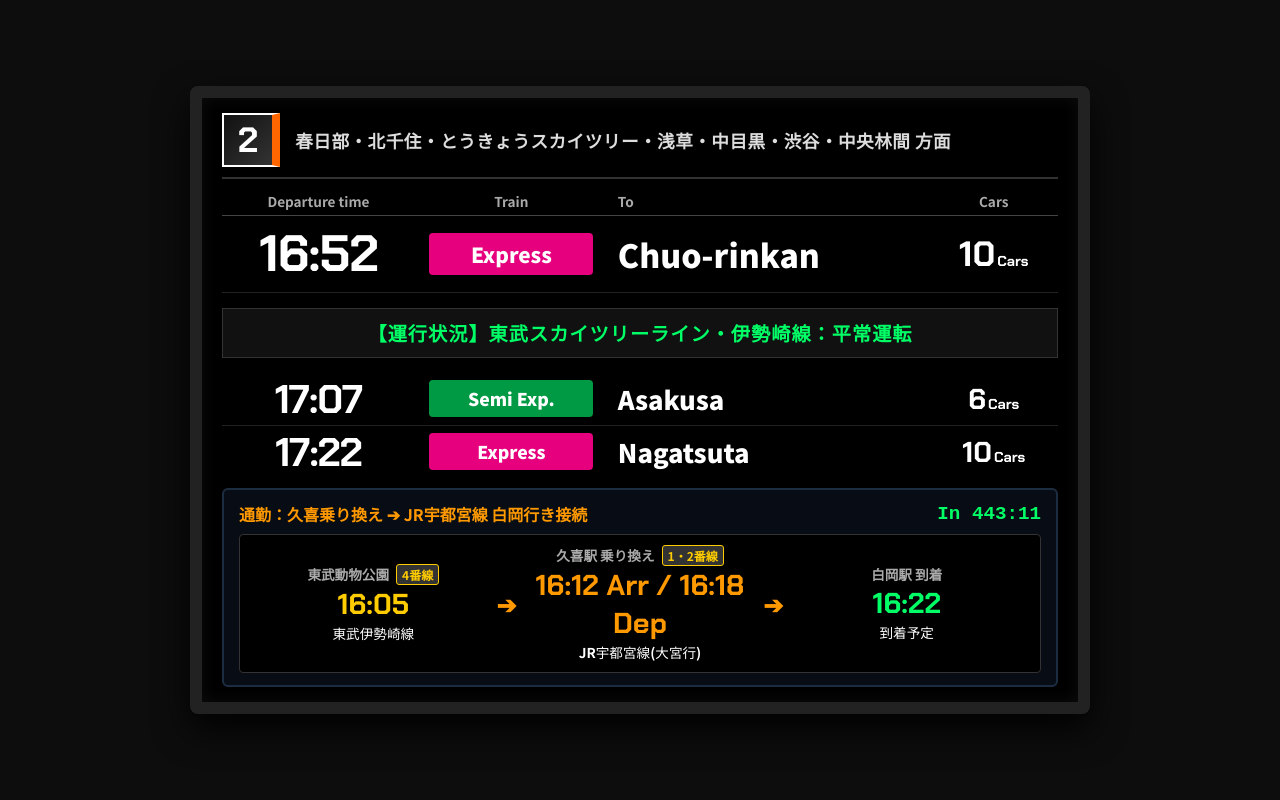
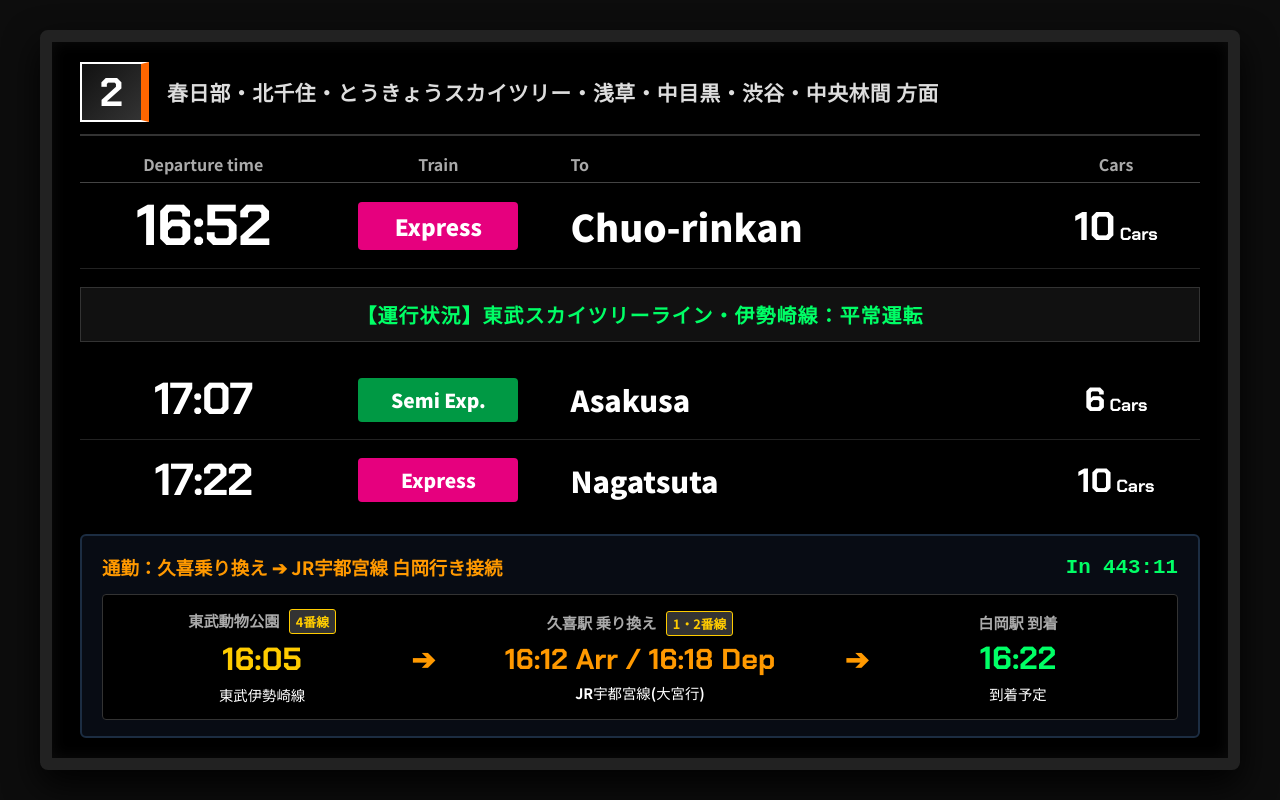
Before and after one commit to namtokashimasu-crypto/trainmonitor, a plain HTML site: page index.html in a window 1280 px wide. Drawn offline with Linux system fonts and the light colour scheme; no server answers.

Commit message:
Update index.html

```diff
--- a/index.html
+++ b/index.html
@@ -32,17 +32,18 @@
       align-items: center;
       min-height: 100vh;
       margin: 0;
-      padding: 15px;
+      padding: 20px;
     }
 
+    /* 画面を広く使うため max-width を 1200px に拡張 */
     .board-container {
       background-color: var(--bg-board);
       width: 100%;
-      max-width: 900px;
+      max-width: 1200px;
       border: 12px solid var(--border-outer);
       border-radius: 8px;
       box-shadow: 0 15px 35px rgba(0,0,0,0.9), inset 0 0 15px rgba(255,255,255,0.05);
-      padding: 15px 20px;
+      padding: 20px 28px;
       transition: border-color 0.5s ease;
     }
 
@@ -61,51 +62,57 @@
       display: flex;
       align-items: center;
       border-bottom: 2px solid #333;
-      padding-bottom: 10px;
-      margin-bottom: 12px;
+      padding-bottom: 12px;
+      margin-bottom: 16px;
     }
 
     .platform-num {
       background: linear-gradient(135deg, #111, #333);
       color: #fff;
-      font-size: 2.2rem;
+      font-size: 2.5rem;
       font-weight: 900;
-      padding: 2px 14px;
+      padding: 2px 18px;
       border: 2px solid #fff;
       border-right: 8px solid #f60;
-      margin-right: 15px;
+      margin-right: 18px;
       font-family: 'Chakra Petch', sans-serif;
+      flex-shrink: 0;
     }
 
     .banner-text {
-      font-size: 1.1rem;
+      font-size: 1.3rem;
       color: #ddd;
       font-weight: bold;
       letter-spacing: 0.5px;
+      white-space: nowrap;
+      overflow: hidden;
+      text-overflow: ellipsis;
     }
 
+    /* 列幅を固定パーセンテージにして幅のぶれを防止 */
     .board-header {
       display: grid;
-      grid-template-columns: 1.8fr 1.8fr 3fr 1.2fr;
+      grid-template-columns: 22% 20% 43% 15%;
       color: var(--text-gray);
-      font-size: 0.85rem;
+      font-size: 1rem;
       border-bottom: 1px solid #444;
-      padding-bottom: 4px;
+      padding-bottom: 6px;
       text-align: center;
     }
 
     .board-row {
       display: grid;
-      grid-template-columns: 1.8fr 1.8fr 3fr 1.2fr;
+      grid-template-columns: 22% 20% 43% 15%;
       align-items: center;
-      padding: 12px 0;
+      padding: 14px 0;
       border-bottom: 1px solid #222;
       text-align: center;
+      min-height: 80px; /* 行高さを固定 */
     }
 
     .dept-time {
       font-family: 'Chakra Petch', sans-serif;
-      font-size: 3.2rem;
+      font-size: 3.6rem;
       font-weight: 700;
       color: var(--text-white);
       letter-spacing: -1px;
@@ -115,8 +122,9 @@
     .train-badge {
       display: inline-block;
       width: 85%;
-      padding: 6px 0;
-      font-size: 1.3rem;
+      max-width: 160px;
+      padding: 8px 0;
+      font-size: 1.4rem;
       font-weight: 900;
       border-radius: 4px;
       text-align: center;
@@ -127,40 +135,45 @@
     .badge-semi { background-color: var(--badge-semi); color: #fff; }
 
     .destination {
-      font-size: 2rem;
+      font-size: 2.3rem;
       font-weight: 900;
       color: var(--text-white);
       text-align: left;
-      padding-left: 10px;
+      padding-left: 20px;
+      white-space: nowrap;
     }
 
     .cars-info {
       font-family: 'Chakra Petch', sans-serif;
-      font-size: 2.2rem;
+      font-size: 2.5rem;
       font-weight: 700;
       color: var(--text-white);
     }
 
-    .cars-unit { font-size: 0.9rem; font-weight: normal; margin-left: 2px; }
+    .cars-unit { font-size: 1.1rem; font-weight: normal; margin-left: 4px; }
 
     .notice-bar {
       background-color: #111;
       color: var(--ok-green);
       border: 1px solid #333;
-      padding: 10px 15px;
-      margin: 15px 0;
-      font-size: 1.2rem;
+      padding: 12px 18px;
+      margin: 18px 0;
+      font-size: 1.25rem;
       font-weight: bold;
       text-align: center;
       letter-spacing: 1px;
       transition: all 0.3s ease;
+      min-height: 50px;
+      display: flex;
+      align-items: center;
+      justify-content: center;
     }
 
     .notice-bar.has-delay {
       background-color: #4a0000;
       color: #ffffff;
       border-color: var(--delay-red);
-      font-size: 1.3rem;
+      font-size: 1.35rem;
     }
 
     /* 妻通勤セクション */
@@ -168,18 +181,19 @@
       background: #080c14;
       border: 2px solid #1c2d42;
       border-radius: 6px;
-      padding: 12px 15px;
-      margin-top: 10px;
+      padding: 16px 20px;
+      margin-top: 14px;
     }
 
     .wife-header {
       color: var(--text-orange);
-      font-size: 1rem;
+      font-size: 1.15rem;
       font-weight: bold;
       display: flex;
       justify-content: space-between;
       align-items: center;
-      margin-bottom: 8px;
+      margin-bottom: 12px;
+      min-height: 30px;
     }
 
     .wife-connection-flow {
@@ -188,31 +202,35 @@
       justify-content: space-between;
       background: #000;
       border: 1px solid #333;
-      padding: 10px 15px;
+      padding: 14px 20px;
       border-radius: 4px;
+      min-height: 100px; /* カード内部の高さを固定 */
     }
 
     .step-box { text-align: center; flex: 1; }
-    .step-station { font-size: 0.85rem; color: var(--text-gray); font-weight: bold; }
+    .step-station { font-size: 0.95rem; color: var(--text-gray); font-weight: bold; margin-bottom: 4px; }
     .step-time {
       font-family: 'Chakra Petch', sans-serif;
-      font-size: 1.8rem;
+      font-size: 2rem;
       font-weight: bold;
       color: var(--text-yellow);
+      white-space: nowrap;
     }
-    .step-label { font-size: 0.85rem; color: #fff; }
+    .step-label { font-size: 0.9rem; color: #fff; margin-top: 4px; }
+
     .platform-badge {
       display: inline-block;
       background: #333;
       color: #ffcc00;
       border: 1px solid #ffcc00;
-      font-size: 0.75rem;
-      padding: 1px 5px;
+      font-size: 0.8rem;
+      padding: 2px 6px;
       border-radius: 3px;
-      margin-left: 4px;
+      margin-left: 6px;
       font-family: 'Noto Sans JP', sans-serif;
     }
-    .arrow { color: var(--text-orange); font-size: 1.5rem; font-weight: bold; padding: 0 5px; }
+
+    .arrow { color: var(--text-orange); font-size: 1.8rem; font-weight: bold; padding: 0 10px; }
   </style>
 </head>
 <body>
@@ -231,7 +249,7 @@
     <div class="board-header">
       <div id="hdr-dept">発車時刻</div>
       <div id="hdr-train">種別</div>
-      <div style="text-align: left; padding-left: 10px;" id="hdr-to">行先</div>
+      <div style="text-align: left; padding-left: 20px;" id="hdr-to">行先</div>
       <div id="hdr-cars">両数</div>
     </div>
 
@@ -249,30 +267,30 @@
     </div>
 
     <!-- 次発 (2本目) -->
-    <div class="board-row" style="padding: 6px 0;">
-      <div class="dept-time" id="m2-time" style="font-size: 2.5rem;">--:--</div>
-      <div><span class="train-badge badge-local" id="m2-badge" style="font-size: 1.1rem;">普通</span></div>
-      <div class="destination" id="m2-dest" style="font-size: 1.6rem;">--</div>
-      <div class="cars-info" id="m2-cars" style="font-size: 1.8rem;">--<span class="cars-unit" id="m2-unit">両</span></div>
+    <div class="board-row" style="padding: 8px 0;">
+      <div class="dept-time" id="m2-time" style="font-size: 2.8rem;">--:--</div>
+      <div><span class="train-badge badge-local" id="m2-badge" style="font-size: 1.2rem;">普通</span></div>
+      <div class="destination" id="m2-dest" style="font-size: 1.8rem;">--</div>
+      <div class="cars-info" id="m2-cars" style="font-size: 2.1rem;">--<span class="cars-unit" id="m2-unit">両</span></div>
     </div>
 
     <!-- 次々発 (3本目) -->
-    <div class="board-row" style="padding: 6px 0; border: none;">
-      <div class="dept-time" id="m3-time" style="font-size: 2.5rem;">--:--</div>
-      <div><span class="train-badge badge-express" id="m3-badge" style="font-size: 1.1rem;">急行</span></div>
-      <div class="destination" id="m3-dest" style="font-size: 1.6rem;">--</div>
-      <div class="cars-info" id="m3-cars" style="font-size: 1.8rem;">--<span class="cars-unit" id="m3-unit">両</span></div>
+    <div class="board-row" style="padding: 8px 0; border: none;">
+      <div class="dept-time" id="m3-time" style="font-size: 2.8rem;">--:--</div>
+      <div><span class="train-badge badge-express" id="m3-badge" style="font-size: 1.2rem;">急行</span></div>
+      <div class="destination" id="m3-dest" style="font-size: 1.8rem;">--</div>
+      <div class="cars-info" id="m3-cars" style="font-size: 2.1rem;">--<span class="cars-unit" id="m3-unit">両</span></div>
     </div>
 
-    <!-- 3. 妻通勤カード（番線表示＋接続） -->
+    <!-- 3. 妻通勤カード（レイアウト完全固定版） -->
     <div class="wife-section">
       <div class="wife-header">
         <span id="wife-card-title">通勤：久喜乗り換え ➔ JR宇都宮線 白岡行き接続</span>
-        <span id="wife-countdown" style="color: var(--ok-green); font-family: monospace; font-size: 1.2rem;">あと --:--</span>
+        <span id="wife-countdown" style="color: var(--ok-green); font-family: monospace; font-size: 1.3rem;">あと --:--</span>
       </div>
 
       <div class="wife-connection-flow">
-        <!-- 東武動物公園（4番線） -->
+        <!-- 東武動物公園 -->
         <div class="step-box">
           <div class="step-station"><span id="st-tobu">東武動物公園</span> <span class="platform-badge">4番線</span></div>
           <div class="step-time" id="w-tobu-time">--:--</div>
@@ -281,10 +299,10 @@
 
         <div class="arrow">➔</div>
 
-        <!-- 久喜駅（1/2番線乗り換え） -->
-        <div class="step-box">
+        <!-- 久喜駅（1行に収まるフォーマットに統一） -->
+        <div class="step-box" style="flex: 1.4;">
           <div class="step-station"><span id="st-kuki">久喜駅 乗り換え</span> <span class="platform-badge">1・2番線</span></div>
-          <div class="step-time" id="w-kuki-time" style="color: #ff9900;">--:--着 / --:--発</div>
+          <div class="step-time" id="w-kuki-time" style="color: #ff9900; font-size: 1.8rem;">--:-- Arr / --:-- Dep</div>
           <div class="step-label" id="lbl-jr-line">JR宇都宮線(大宮行)</div>
         </div>
 
@@ -304,10 +322,9 @@
   <script>
     const ODPT_API_KEY = "c7im4fjqeajwpurz9a295jbpdctk5q3mw9orll1m0hgbm9t016vrfvtpftebkhln";
 
-    let isEnglish = false; // 日英切替フラグ
+    let isEnglish = false;
     let globalDelayMinutes = 0;
 
-    // 妻通勤データ
     const wifeRoutes = [
       { tobuDep: "07:05", kukiArr: "07:12", jrDep: "07:18", shiraokaArr: "07:22" },
       { tobuDep: "07:18", kukiArr: "07:25", jrDep: "07:32", shiraokaArr: "07:36" },
@@ -324,7 +341,6 @@
       { tobuDep: "20:00", kukiArr: "20:07", jrDep: "20:15", shiraokaArr: "20:19" }
     ];
 
-    // ダイヤ（日/英辞書つき）
     const myRoutes = [
       { time: "07:02", typeJa: "急行", typeEn: "Express", badge: "badge-express", destJa: "中央林間", destEn: "Chuo-rinkan", cars: "10" },
       { time: "07:08", typeJa: "普通", typeEn: "Local", badge: "badge-local", destJa: "中目黒", destEn: "Naka-meguro", cars: "7" },
@@ -350,7 +366,6 @@
       { time: "20:25", typeJa: "普通", typeEn: "Local", badge: "badge-local", destJa: "北千住", destEn: "Kita-senju", cars: "7" }
     ];
 
-    // ★ 3秒ごとに「日本語 ⇄ 英語」を切り替えるタイマー ★
     setInterval(() => {
       isEnglish = !isEnglish;
       updateLanguageUI();
@@ -358,7 +373,6 @@
     }, 3000);
 
     function updateLanguageUI() {
-      // ヘッダー部分の日英切替
       document.getElementById("hdr-dept").textContent = isEnglish ? "Departure time" : "発車時刻";
       document.getElementById("hdr-train").textContent = isEnglish ? "Train" : "種別";
       document.getElementById("hdr-to").textContent = isEnglish ? "To" : "行先";
@@ -368,12 +382,10 @@
       document.getElementById("m2-unit").textContent = isEnglish ? "Cars" : "両";
       document.getElementById("m3-unit").textContent = isEnglish ? "Cars" : "両";
 
-      // 上部バー
       document.getElementById("top-banner-text").textContent = isEnglish
         ? "for Kasukabe, Kita-senju, TOKYO SKYTREE, Asakusa, Naka-meguro, Shibuya, Chuo-rinkan"
         : "春日部・北千住・とうきょうスカイツリー・浅草・中目黒・渋谷・中央林間 方面";
 
-      // 妻通勤カード
       document.getElementById("wife-card-title").textContent = isEnglish
         ? "Commute: Transfer at Kuki ➔ JR Utsunomiya Line for Shiraoka"
         : "通勤：久喜乗り換え ➔ JR宇都宮線 白岡行き接続";
@@ -453,9 +465,12 @@
 
       if (nextRoute) {
         document.getElementById("w-tobu-time").textContent = nextRoute.tobuDep;
+
+        // 久喜着/発を常に1行に統一（レイアウト崩れを完全に解決）
         document.getElementById("w-kuki-time").textContent = isEnglish
           ? `${nextRoute.kukiArr} Arr / ${nextRoute.jrDep} Dep`
           : `${nextRoute.kukiArr}着 / ${nextRoute.jrDep}発`;
+
         document.getElementById("w-shiraoka-time").textContent = nextRoute.shiraokaArr;
 
         const [h, m] = nextRoute.tobuDep.split(":").map(Number);
@@ -471,7 +486,7 @@
         countdownEl.textContent = `${prefixText}${String(min).padStart(2,'0')}:${String(sec).padStart(2,'0')}`;
       } else {
         document.getElementById("w-tobu-time").textContent = "--:--";
-        document.getElementById("w-kuki-time").textContent = "--:--";
+        document.getElementById("w-kuki-time").textContent = "--:-- Arr / --:-- Dep";
         document.getElementById("w-shiraoka-time").textContent = "--:--";
         document.getElementById("wife-countdown").textContent = isEnglish ? "End of Service" : "本日の運行終了";
       }
```
